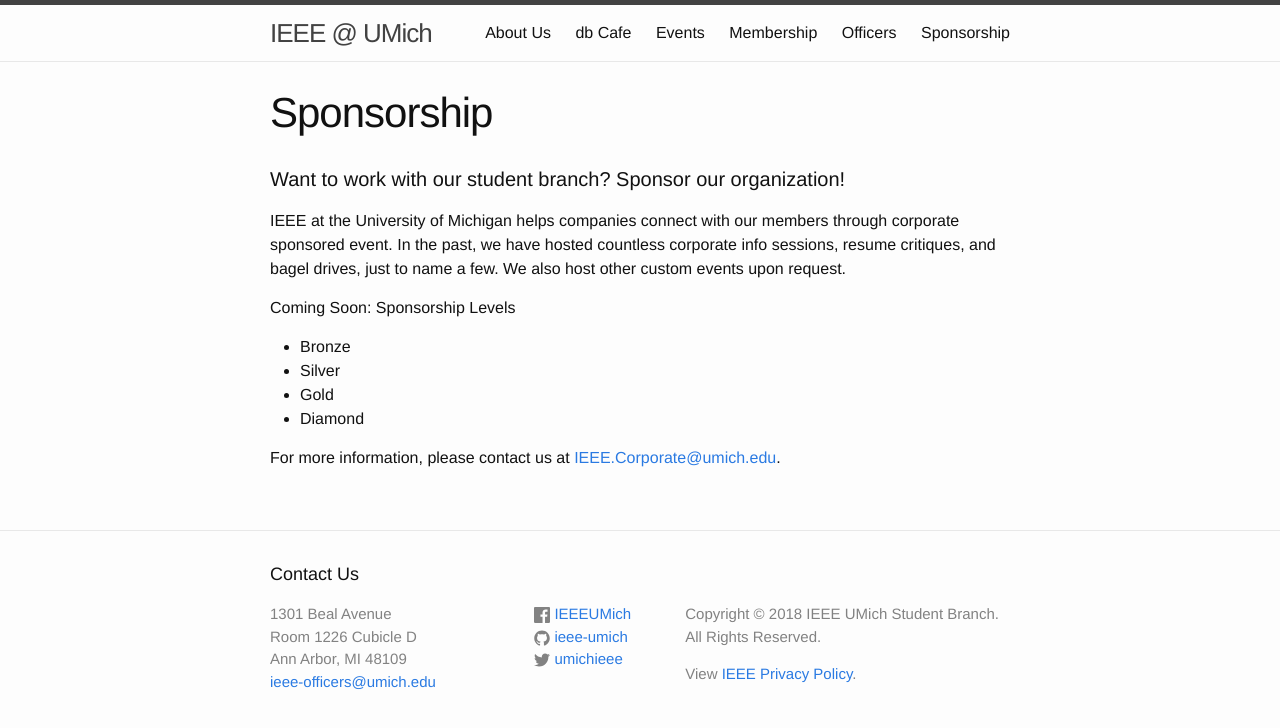
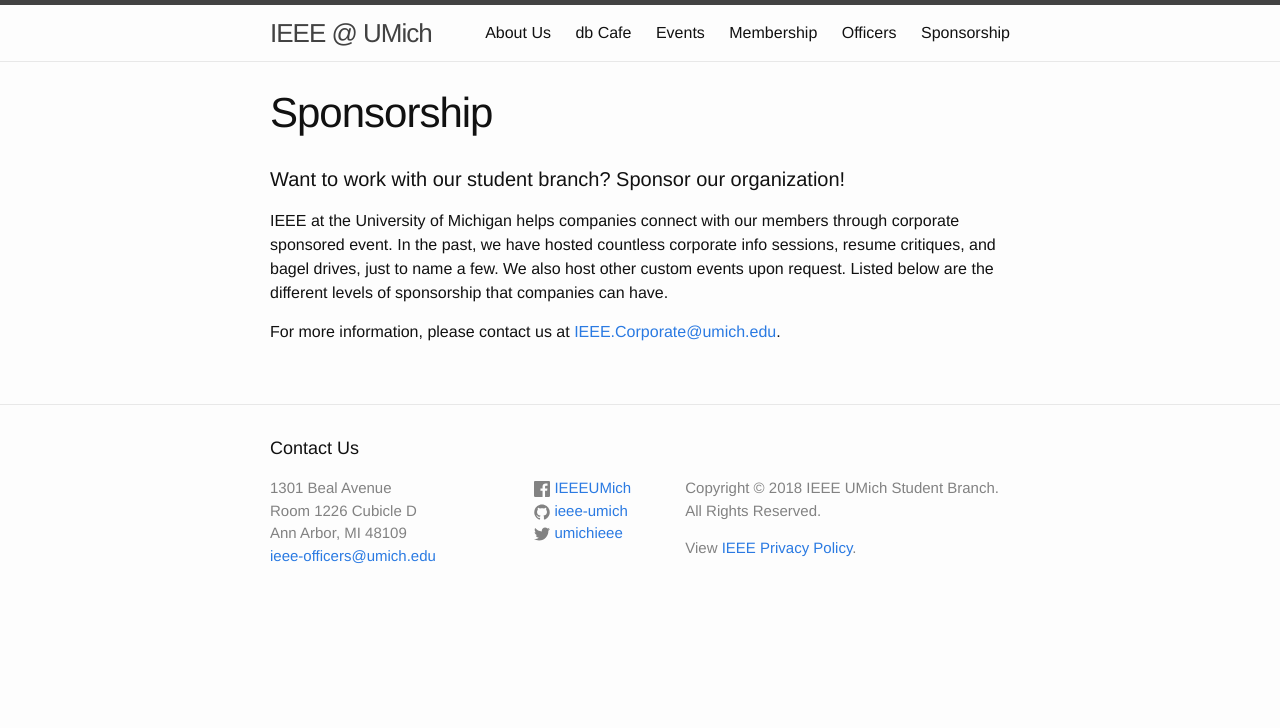
Before and after one commit to ieee-umich/ieee-website, a Jekyll site: the page built from sponsorship.md, in a window 1280 px wide. Shown: the top 728 px of the page. Built offline with Jekyll 4.4.1, drawn with Linux system fonts in a browser that asks for light colours; comment, search, counter and statistics services are not loaded.

Commit message:
temp update

```diff
--- a/sponsorship.md
+++ b/sponsorship.md
@@ -6,12 +6,8 @@
 
 #### Want to work with our student branch? Sponsor our organization!
 
-IEEE at the University of Michigan helps companies connect with our members through corporate sponsored event. In the past, we have hosted countless corporate info sessions, resume critiques, and bagel drives, just to name a few. We also host other custom events upon request.
+IEEE at the University of Michigan helps companies connect with our members through corporate sponsored event. In the past, we have hosted countless corporate info sessions, resume critiques, and bagel drives, just to name a few. We also host other custom events upon request. Listed below are the different levels of sponsorship that companies can have.
 
-Coming Soon: Sponsorship Levels
-- Bronze
-- Silver
-- Gold
-- Diamond
+
 
 For more information, please contact us at [IEEE.Corporate@umich.edu](IEEE.Corporate@umich.edu).
```
